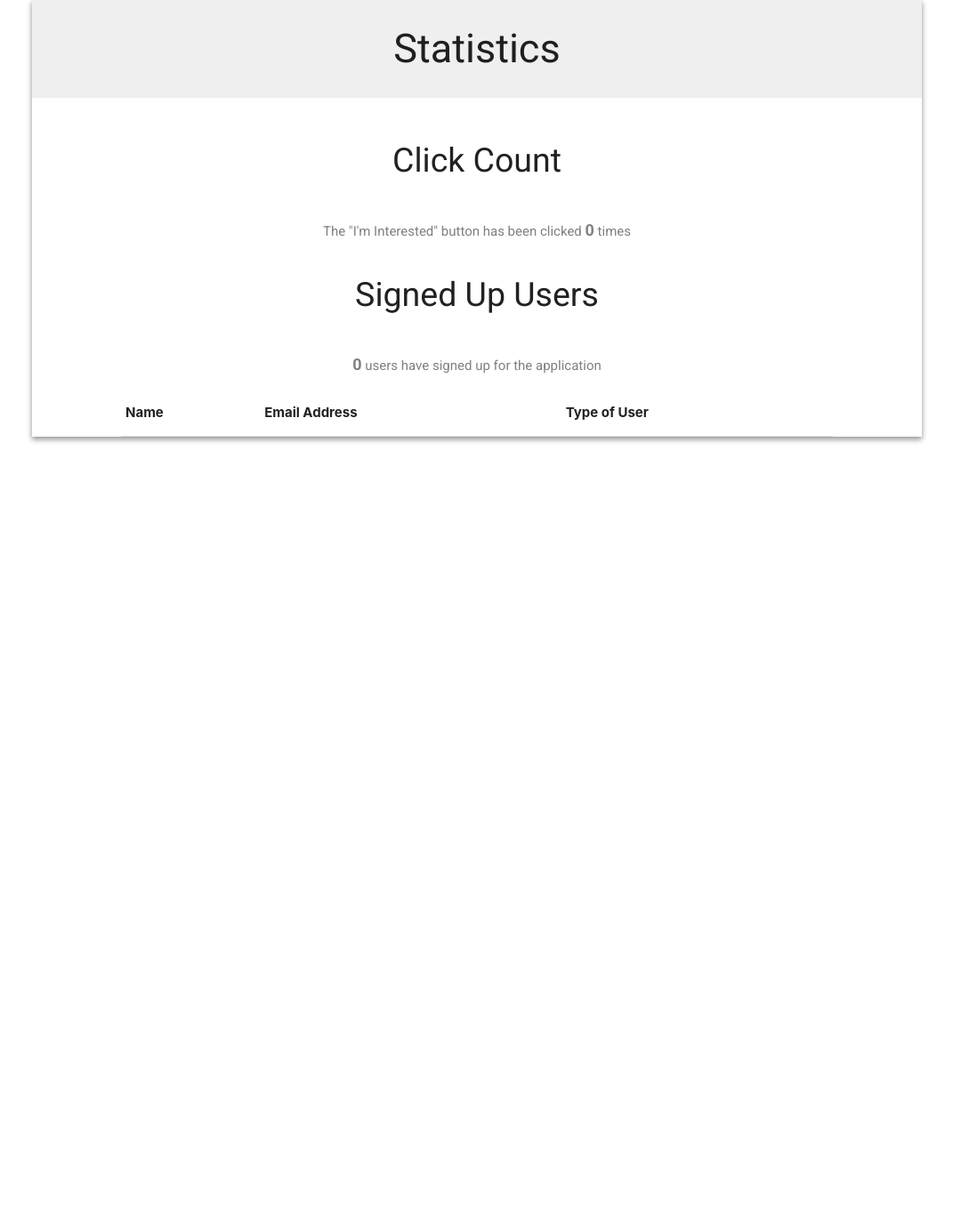
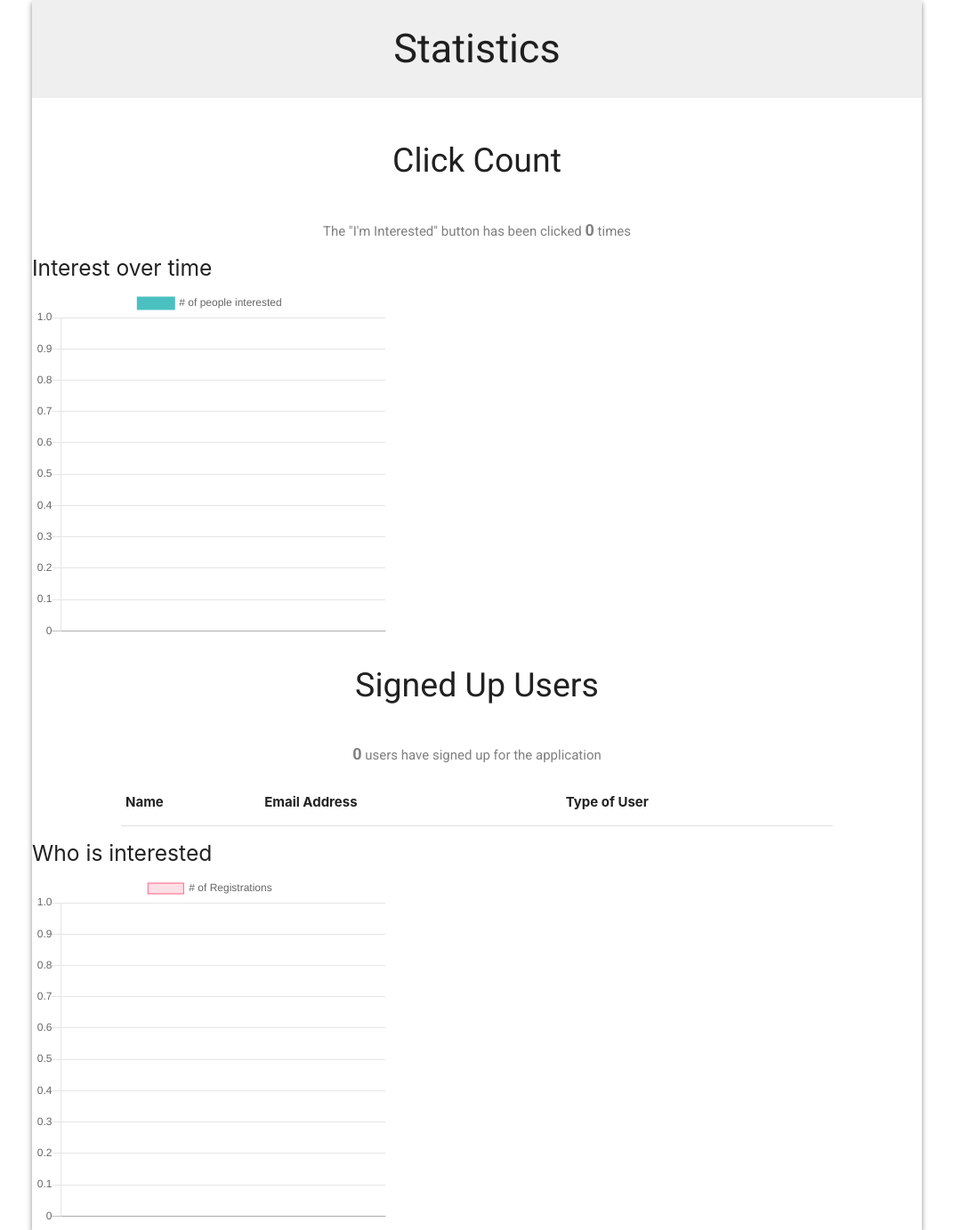
Before and after one commit to aidanstansfield/DECO3801Project, a Flask app: page /ipw/statistics in a window 1280 px wide. Shown: the whole page at 89% size, without its empty margins (104-1175 px from the left). Before the commit the page ends 498 px from the top, so only its background shows below. Run offline with Flask 2, Linux system fonts and the light colour scheme; data that the repository does not hold is empty; some libraries are stand-ins or nearby versions.

Commit message:
graphs yeet

```diff
--- a/ipw/ipw.py
+++ b/ipw/ipw.py
@@ -21,38 +21,45 @@ def favicon():
 
 @app.route('/ipw/statistics')
 def statistics():
-    rows = Interested.query.all()
-    whos = User.query.with_entities(User.who)
-    # response = {
-    #     "rows" : [row.time for row in rows],
-    #     "no_clicks" : len(rows)
-    # }
-    print(whos)
     return render_template('stats.html')
 
 @app.route('/ipw/get-stats', methods=['POST'])
 def get_stats():
     interested = Interested.query.all()
     users = User.query.with_entities(User.name, User.email, User.who).all()
+    times = {}
+    for i in interested:
+        date = i.time.date()
+        if date in times:
+            times[date] += 1
+        else:
+            times[date] = 1
+    sorted_times = sorted(times.items())
+    who_count = db.session.execute('select who, count(who) from users group by who')
+    who_labels = []
+    who_counts = []
+    for who in who_count:
+        who_labels.append(who['who'].capitalize())
+        who_counts.append(who['count'])
 
     response = {
         "users" : [{"name" : user[0], "email" : user[1], "type" : user[2]} for user in users],
         "no_clicks" : len(interested),
-        'no_users' : len(users)
+        'no_users' : len(users),
+        'interest_labels' : [time[0].strftime('%d/%m/%y') for time in sorted_times],
+        'interest_data' : [time[1] for time in sorted_times],
+        "who_labels" : who_labels,
+        "who_data" : who_counts
     }
 
     return jsonify(response)
-    # whos = User.query.with_entities(User.who)
-    # # do fancy dbms stats and plots
-
-    # return response
 
 @app.route('/ipw/interested', methods=['POST'])
 def interested():
     row = Interested(time=dt.now())
     db.session.add(row)
     db.session.commit()
-    return ('', 204);
+    return ('', 204)
 
 @app.route('/ipw/register', methods=['POST'])
 def register():
--- a/ipw/models.py
+++ b/ipw/models.py
@@ -2,7 +2,6 @@ from ipw import db
 
 class Interested(db.Model):
     __tablename__ = 'interested'
-    __table_args__ = {'extend_existing': True}
     id = db.Column(db.Integer, primary_key=True)
     time = db.Column(db.DateTime, index=False, unique=False, nullable=False)
 
@@ -10,8 +9,7 @@ class Interested(db.Model):
         return '<Interested {}>'.format(self.time)
 
 class User(db.Model):
-    __tablename__ = 'user'
-    __table_args__ = {'extend_existing': True}
+    __tablename__ = 'users'
     id = db.Column(db.Integer, primary_key=True)
     email = db.Column(db.String(80), index=True, unique=True, nullable=False)
     name = db.Column(db.String(80), index=False, unique=False, nullable=False)
--- a/ipw/templates/stats.html
+++ b/ipw/templates/stats.html
@@ -9,14 +9,85 @@
         <h1 class='centered section--shaded'>Statistics</h1>
         <h2 class='centered'>Click Count</h2>
         <p class='centered' id="click-count"></p>
+        <h5>Interest over time</h5>
+        <canvas id="interest_chart" width="400" height="400"></canvas>
         <h2 class='centered'>Signed Up Users</h2>
         <p class='centered' id="user-count"></p>
         <table class='bordered highlight' id="users">
         </table>
+        <h5>Who is interested</h5>
+        <canvas id="who_chart" width="400" height="400"></canvas>
     </div>
+
     <script src="https://ajax.googleapis.com/ajax/libs/jquery/3.4.1/jquery.min.js"></script>
     <script src="https://cdnjs.cloudflare.com/ajax/libs/materialize/1.0.0/js/materialize.min.js"></script>
+    <script src="https://cdnjs.cloudflare.com/ajax/libs/Chart.js/2.8.0/Chart.bundle.min.js" integrity="sha256-xKeoJ50pzbUGkpQxDYHD7o7hxe0LaOGeguUidbq6vis=" crossorigin="anonymous"></script>
     <script type="text/javascript">
+        var interest_ctx = document.getElementById('interest_chart').getContext('2d');
+        var interest_chart = new Chart(interest_ctx, {
+            type: 'line',
+            data: {
+                labels: ['Today'],
+                datasets: [{
+                    label: '# of people interested',
+                    data: [0],
+                    fill: false,
+                    borderColor: 'rgba(75, 192, 192)',
+                    lineTension: 0.1
+                }]
+            },
+            options: {
+                responsive: false,
+                scales: {
+                    yAxes: [{
+                        ticks: {
+                            beginAtZero: true
+                        }
+                    }]
+                }
+            }
+        });
+
+        var who_ctx = document.getElementById('who_chart').getContext('2d');
+        var who_chart = new Chart(who_ctx, {
+            type: 'bar',
+            data: {
+                labels: ['Staff', 'Student', 'Other'],
+                datasets: [{
+                    label: '# of Registrations',
+                    data: [0, 0, 0],
+                    backgroundColor: [
+                        'rgba(255, 99, 132, 0.2)',
+                        'rgba(54, 162, 235, 0.2)',
+                        'rgba(255, 206, 86, 0.2)'
+                    ],
+                    borderColor: [
+                        'rgba(255, 99, 132, 1)',
+                        'rgba(54, 162, 235, 1)',
+                        'rgba(255, 206, 86, 1)'
+                    ],
+                    borderWidth: 1
+                }]
+            },
+            options: {
+                scales: {
+                    yAxes: [{
+                        ticks: {
+                            beginAtZero: true
+                        }
+                    }]
+                },
+                responsive: false
+            }
+        });
+
+        function updateChart(chart, dataset, labels, data) {
+            if (chart.data.labels != labels || chart.data.datasets[dataset].data != data) {
+                chart.data.labels = labels;
+                chart.data.datasets[dataset].data = data;
+                chart.update();
+            }
+        }
 
         function updateClickCount(count) {
             $("#click-count").html('The "I\'m Interested" button has been clicked <strong>' + count + "</strong> times");
@@ -48,10 +119,11 @@
                 url: '/ipw/get-stats',
                 method: 'POST'
             }).done(function(response) {
-                console.log(response)
                 updateClickCount(response.no_clicks);
                 updateUserCount(response.no_users);
                 updateUserTable(response.users);
+                updateChart(who_chart, 0, response.who_labels, response.who_data);
+                updateChart(interest_chart, 0, response.interest_labels, response.interest_data)
             });
         });
 
@@ -61,27 +133,12 @@
                 method: 'POST'
             }).done(function(response) {
                 updateClickCount(response.no_clicks);
+                updateUserCount(response.no_users);
                 updateUserTable(response.users);
+                updateChart(who_chart, response.who_labels, response.who_data);
             })
-        }, 5000);
-      </script>
-    <!-- <h1> This is the stats page</h1> -->
-    <!-- Make a graph for avg clicks/day -->
-    <!-- {% if rows %}
-        <ul>
-            {% for row in rows %}
-                <li>Time: {{ row.time }}</li>
-            {% endfor %}
-        </ul>
-    {% endif %} -->
-    <!-- Make a bar graph for count of who registers -->
-    <!-- {% if whos %}
-        <ul>
-            {% for row in whos %}
-                <li>Who: {{ row.who }}</li>
-            {% endfor %}
-        </ul>
-    {% endif %} -->
+        }, 60000);
+    </script>
 
 </body>
 </html>
```
Also changed, not shown: ipw/templates/landing.html (+3 -23 lines).
